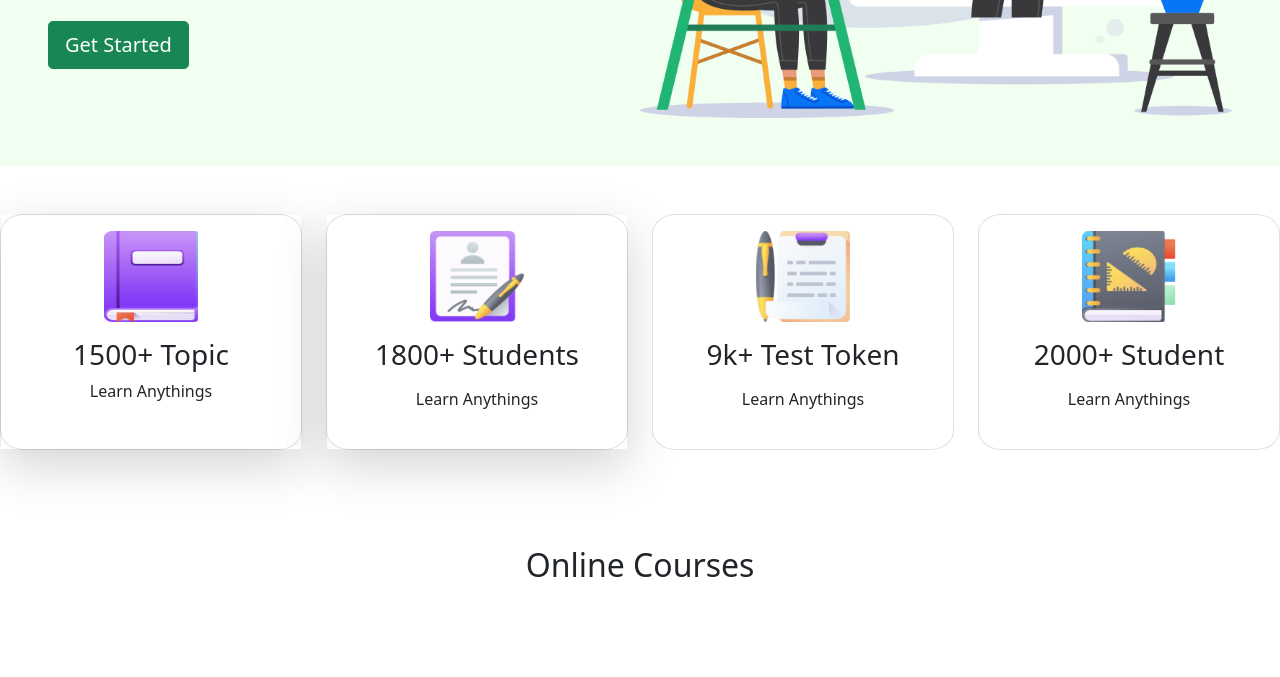
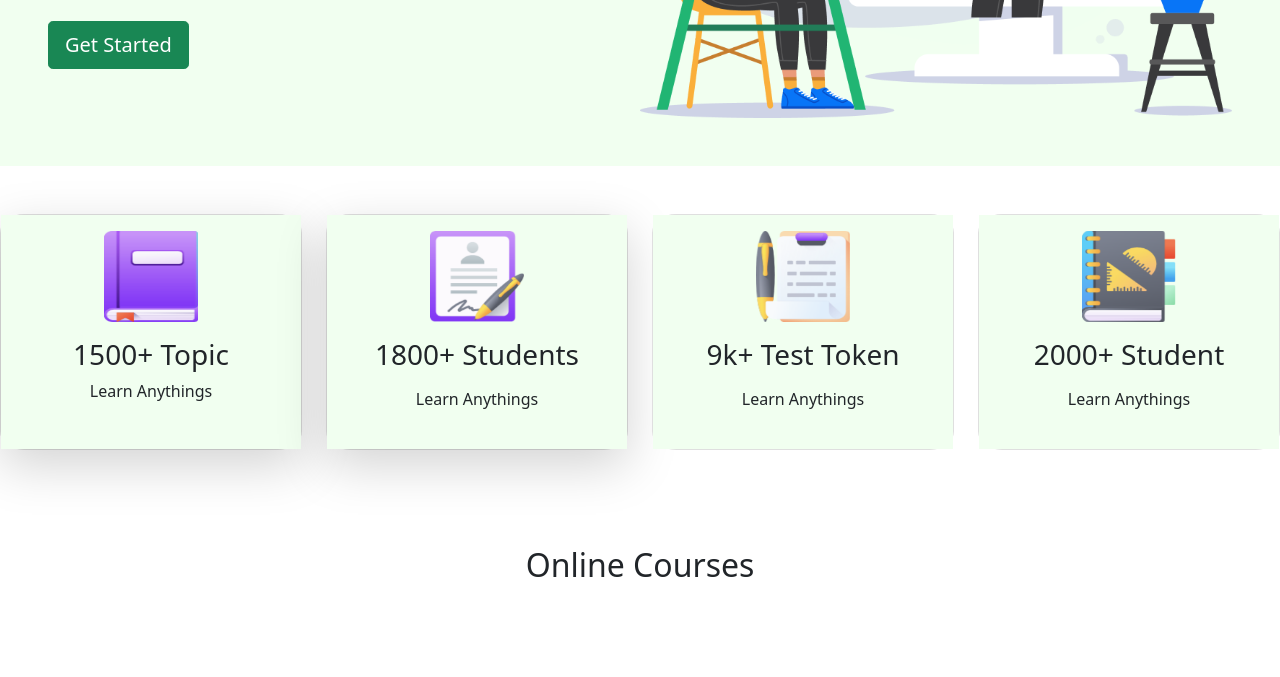
Before and after one commit to mehedisurem/Mis-Midterm, a plain HTML site: page Mis442-midterm/index.html in a window 1280 px wide. Shown: the part 376-1053 px from the top of the page. Drawn offline with nearby package versions, Linux system fonts and the light colour scheme.

Commit message:
Update style.css

```diff
--- a/Mis442-midterm/style.css
+++ b/Mis442-midterm/style.css
@@ -5,7 +5,7 @@
     display: flex;
     background: #f1fff0;
 }
-.mid-container .card-body{
+.trdcontainer .card-body{
     background: #f1fff0;
 }
 .trdcontainer .card-body:hover {
```
